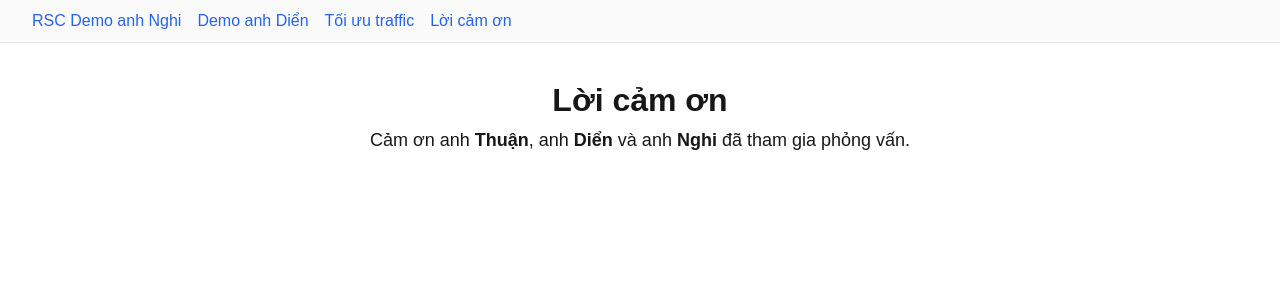
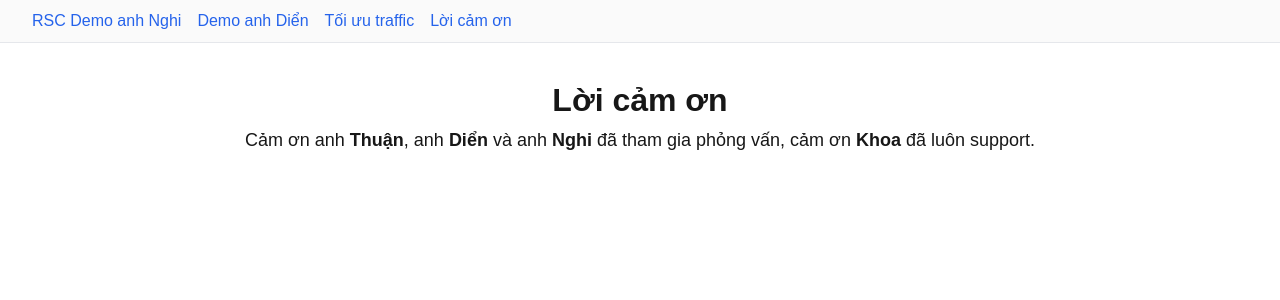
Before and after one commit to devntv/interviewCake, a Next.js app: page /cam-on in a window 1280 px wide. Shown: the top 300 px of the page. Built offline with nearby package versions, Linux system fonts and the light colour scheme.

Commit message:
Update cam-on page

```diff
--- a/app/cam-on/page.tsx
+++ b/app/cam-on/page.tsx
@@ -11,7 +11,7 @@ export default function CamOnPage() {
       <h1>Lời cảm ơn</h1>
       <p style={{ fontSize: 18 }}>
         Cảm ơn anh <strong>Thuận</strong>, anh <strong>Diển</strong> và anh{" "}
-        <strong>Nghi</strong> đã tham gia phỏng vấn.
+        <strong>Nghi</strong> đã tham gia phỏng vấn, cảm ơn <strong>Khoa</strong> đã luôn support.
       </p>
     </main>
   );
```
